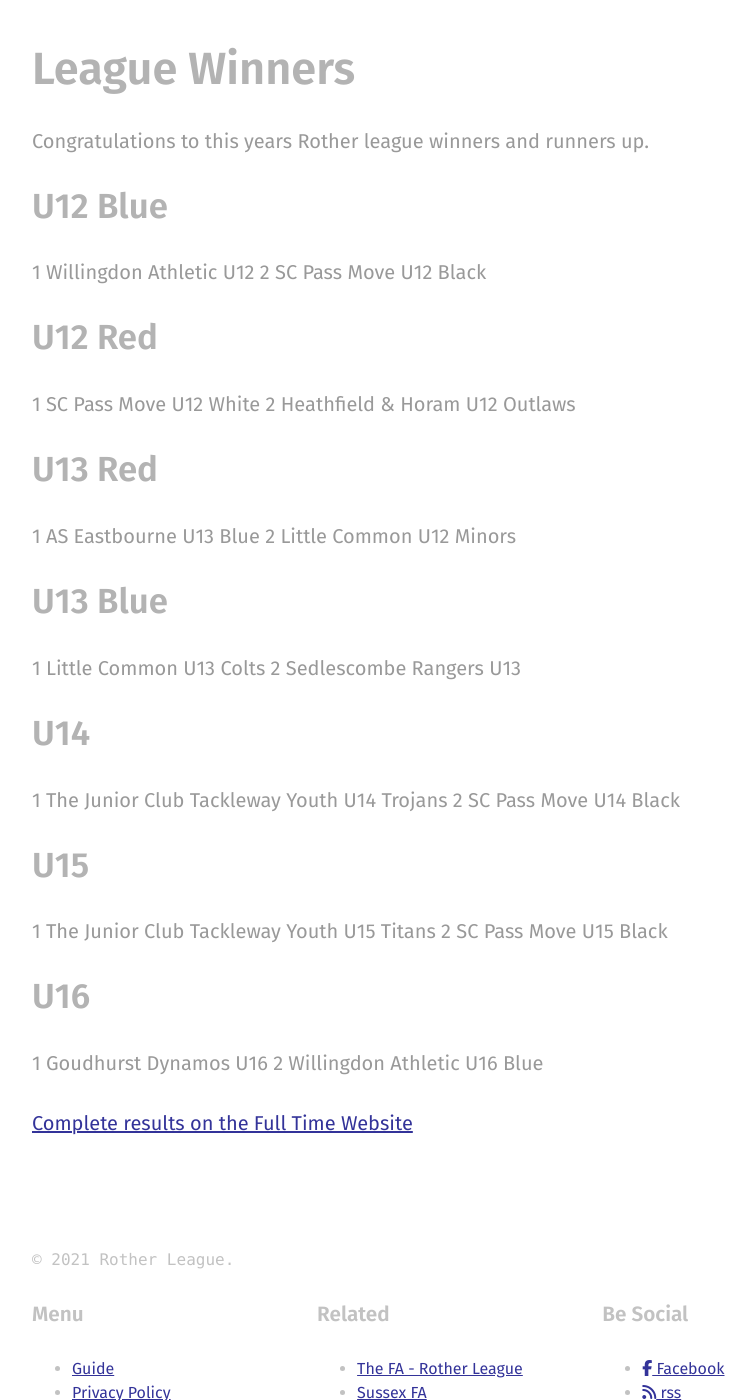
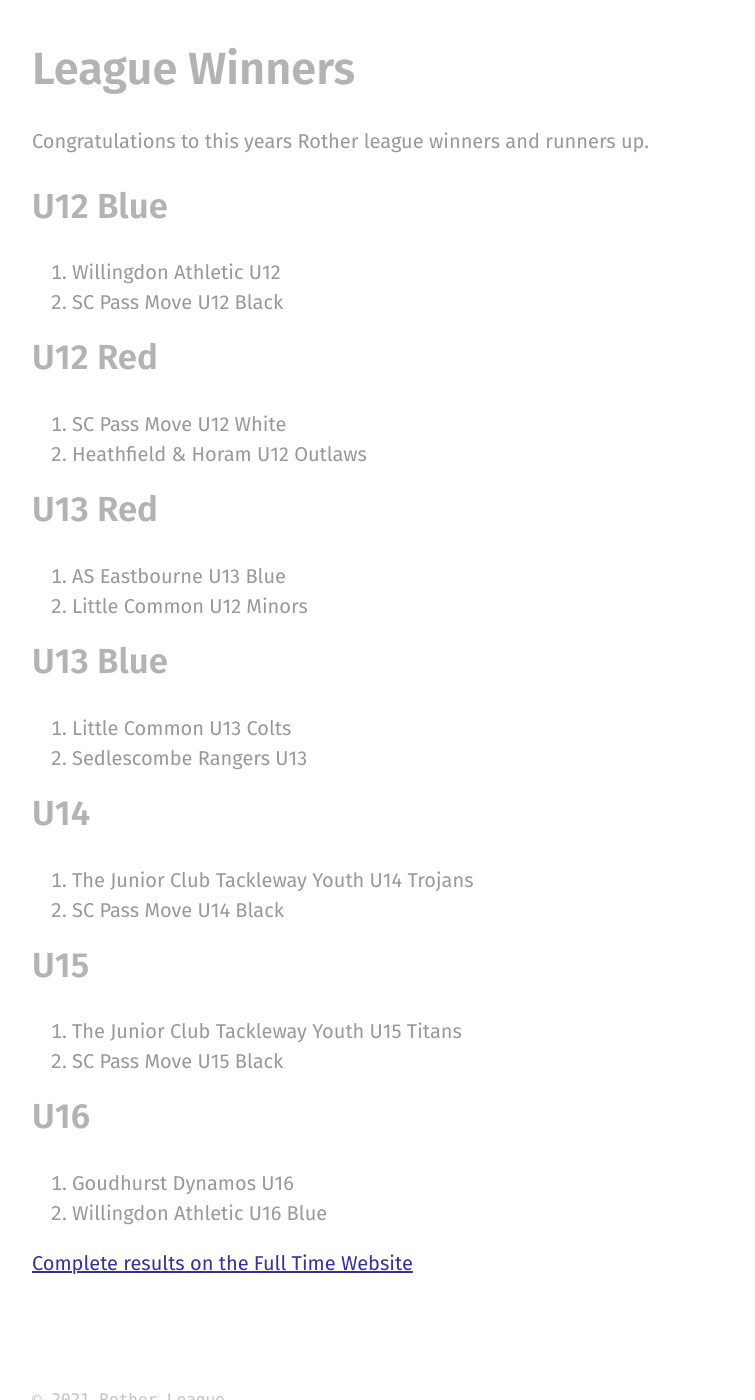
Before and after one commit to rotherleague/Rother, a Jekyll site: the page built from _posts/2021-06-07-league-winners.md, in a window 1280 px wide and 1400 px high, scrolled down 325 px. Shown: the whole window, without its empty margins (48-803 px from the left). Built offline with Jekyll 4.4.1, drawn with Linux system fonts in a browser that asks for light colours; nearby versions of some CDN libraries.

Commit message:
Update 2021-06-07-league-winners.md

```diff
--- a/_posts/2021-06-07-league-winners.md
+++ b/_posts/2021-06-07-league-winners.md
@@ -16,31 +16,31 @@ tags:
 Congratulations to this years Rother league winners and runners up.
 
 ## U12 Blue
-1	Willingdon Athletic U12
-2	SC Pass Move U12 Black
+1.	Willingdon Athletic U12
+2.  SC Pass Move U12 Black
 
 ## U12 Red
-1	SC Pass Move U12 White
-2	Heathfield & Horam U12 Outlaws
+1.	SC Pass Move U12 White
+2.	Heathfield & Horam U12 Outlaws
 
 ## U13 Red
-1	AS Eastbourne U13 Blue
-2	Little Common U12 Minors
+1.	AS Eastbourne U13 Blue
+2.	Little Common U12 Minors
 
 ## U13 Blue
-1	Little Common U13 Colts
-2	Sedlescombe Rangers U13
+1.	Little Common U13 Colts
+2.	Sedlescombe Rangers U13
 
 ## U14
-1	The Junior Club Tackleway Youth U14 Trojans
-2	SC Pass Move U14 Black
+1.	The Junior Club Tackleway Youth U14 Trojans
+2.	SC Pass Move U14 Black
 
 ## U15
-1	The Junior Club Tackleway Youth U15 Titans
-2	SC Pass Move U15 Black
+1.	The Junior Club Tackleway Youth U15 Titans
+2.	SC Pass Move U15 Black
 
 ## U16
-1	Goudhurst Dynamos U16
-2	Willingdon Athletic U16 Blue
+1.	Goudhurst Dynamos U16
+2.	Willingdon Athletic U16 Blue
 
 [Complete results on the Full Time Website](https://fulltime-league.thefa.com/table.html?league=681144&selectedSeason=613776836 "Full Time")
```
